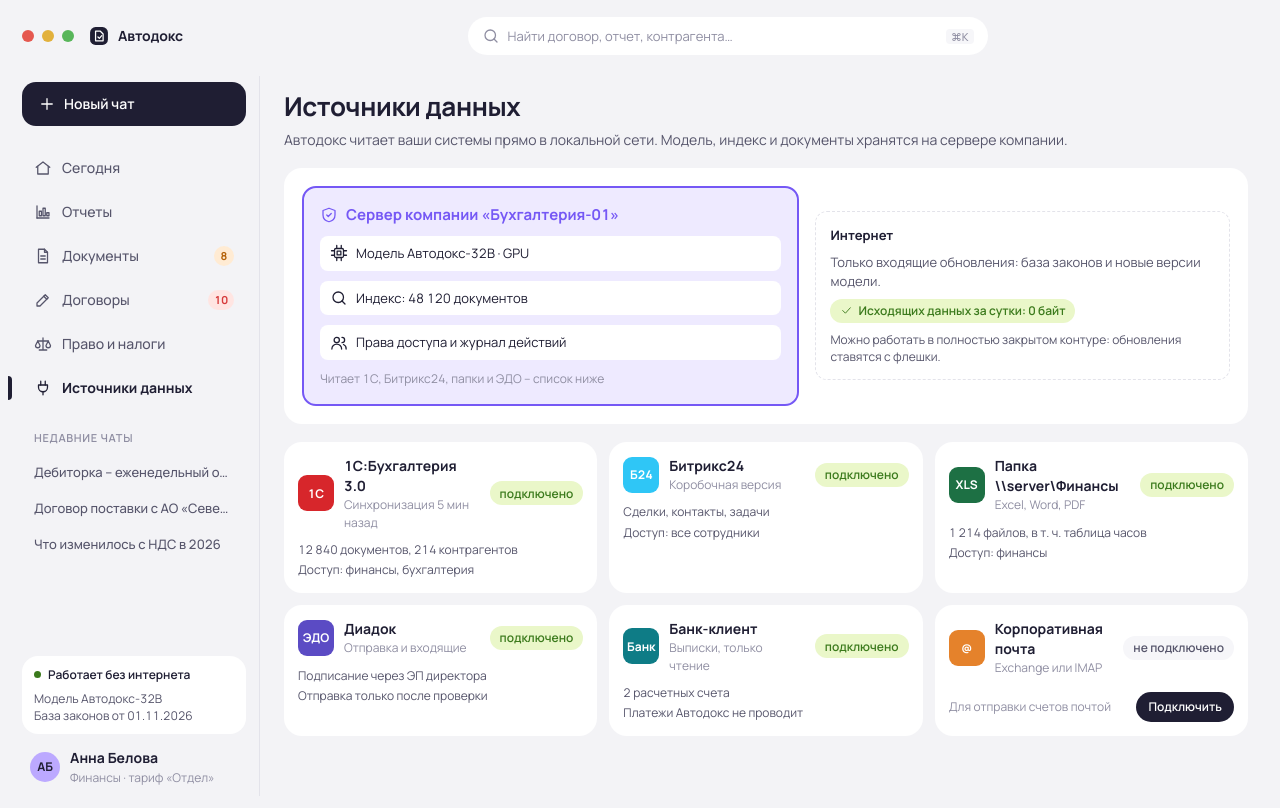
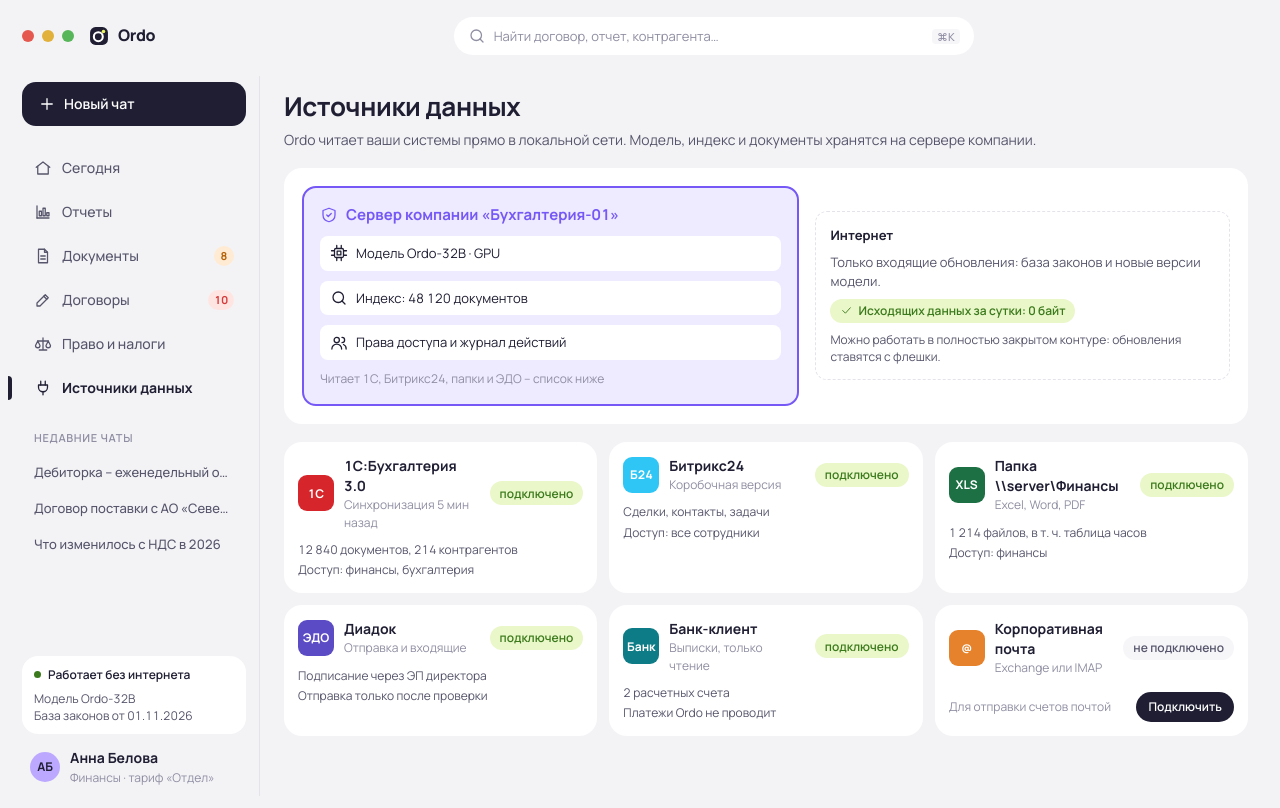
Before and after one commit to timofeevaekaterinan-rgb/ordo-prototype, a plain HTML site: page prototype/index.html in a window 1280 px wide. Both pictures are taken after a click on the button 134 px from the left and 695 px from the top of the page. Drawn offline with Linux system fonts and the light colour scheme.

Commit message:
Переименование: Автодокс → Ordo, новый логотип
Co-Authored-By: Claude Opus 5.5 <noreply@anthropic.com>

```diff
--- a/prototype/index.html
+++ b/prototype/index.html
@@ -1,4 +1,4 @@
-<title>Автодокс</title>
+<title>Ordo</title>
 <meta name="viewport" content="width=device-width, initial-scale=1, viewport-fit=cover">
 <meta name="claude:viewport-fit-sides" content="cover">
 <link rel="preconnect" href="https://fonts.googleapis.com">
@@ -65,7 +65,7 @@ p{margin:0}
 .lights span{width:12px;height:12px;border-radius:50%;background:#E5584F}
 .lights span:nth-child(2){background:#E2B13C}
 .lights span:nth-child(3){background:#58B65A}
-.brand{display:flex;align-items:center;gap:8px;font-weight:700;letter-spacing:-.01em}
+.brand{display:flex;align-items:center;gap:8px;font-weight:800;font-size:16px;letter-spacing:-.02em}
 .brand svg{width:22px;height:22px}
 .search{flex:1;max-width:460px;margin-inline:auto;display:flex;align-items:center;gap:8px;height:30px;padding:0 10px;border:1px solid var(--line);border-radius:8px;background:var(--panel);color:var(--ink-3);font-size:13px;min-width:0}
 .search span{overflow:hidden;white-space:nowrap;text-overflow:ellipsis;flex:1}
@@ -703,7 +703,7 @@ th{border-bottom-color:var(--line-2)}
     <symbol id="i-left" viewBox="0 0 24 24"><path d="M15 6l-6 6 6 6"/></symbol>
     <symbol id="i-users" viewBox="0 0 24 24"><circle cx="9" cy="8" r="3.5"/><path d="M2.5 20a6.5 6.5 0 0113 0"/><path d="M16 4.5a3.5 3.5 0 010 7M18 14a6 6 0 013.5 6"/></symbol>
     <symbol id="i-cloud" viewBox="0 0 24 24"><path d="M7 18a5 5 0 01-.5-10A6 6 0 0118 9a4.5 4.5 0 01-1 9z"/><path d="M12 11v6M9.5 14.5L12 17l2.5-2.5"/></symbol>
-    <symbol id="logo" viewBox="0 0 32 32"><rect x="3" y="3" width="26" height="26" rx="8" fill="var(--pri)" stroke="none"/><path d="M11 9h7l4 4v10H11z" fill="none" stroke="var(--accent-ink)" stroke-width="1.8" stroke-linejoin="round"/><path d="M14.5 17.5l2 2 3.5-4" fill="none" stroke="var(--accent-ink)" stroke-width="1.8" stroke-linecap="round" stroke-linejoin="round"/></symbol>
+    <symbol id="logo" viewBox="0 0 32 32"><rect x="3" y="3" width="26" height="26" rx="8" fill="var(--pri)" stroke="none"/><circle cx="15" cy="17" r="6.5" fill="none" stroke="#FFFFFF" stroke-width="3"/><circle cx="22.5" cy="9.5" r="2.6" fill="var(--lime)" stroke="none"/></symbol>
   </defs>
 </svg>
 
@@ -711,7 +711,7 @@ th{border-bottom-color:var(--line-2)}
   <header class="titlebar">
     <button class="ibtn burger" id="burger" aria-label="Меню"><svg class="i"><use href="#i-menu"/></svg></button>
     <div class="lights" aria-hidden="true"><span></span><span></span><span></span></div>
-    <div class="brand"><svg><use href="#logo"/></svg>Автодокс</div>
+    <div class="brand"><svg><use href="#logo"/></svg>Ordo</div>
     <div class="search" role="button" tabindex="0" data-toast="Поиск по документам, отчетам и чатам работает по локальному индексу"><svg class="i"><use href="#i-search"/></svg><span>Найти договор, отчет, контрагента…</span><kbd>⌘K</kbd></div>
   </header>
 
@@ -733,7 +733,7 @@ th{border-bottom-color:var(--line-2)}
         <a data-go="law"><span>Что изменилось с НДС в 2026</span></a>
       </nav>
       <div class="side-foot">
-        <button class="engine" data-go="sources" title="Где обрабатываются данные"><b class="eng-on"><span class="dot"></span>Работает без интернета</b><span>Модель Автодокс-32B<br>База законов от 01.11.2026</span></button>
+        <button class="engine" data-go="sources" title="Где обрабатываются данные"><b class="eng-on"><span class="dot"></span>Работает без интернета</b><span>Модель Ordo-32B<br>База законов от 01.11.2026</span></button>
         <button class="me" data-modal="m-plans"><span class="ava">АБ</span><span><b>Анна Белова</b><small>Финансы · тариф «Отдел»</small></span></button>
       </div>
     </aside>
@@ -747,7 +747,7 @@ th{border-bottom-color:var(--line-2)}
             <div>
               <span class="hi">Добрый день, Анна!</span>
               <h1>Сегодня 3 задачи ждут вашей проверки</h1>
-              <p>Понедельник, 2 ноября. Остальное Автодокс сделал сам.</p>
+              <p>Понедельник, 2 ноября. Остальное Ordo сделал сам.</p>
               <button class="btn" data-go="acts">Календарь <svg class="i" style="width:14px;height:14px;transform:rotate(-45deg)"><use href="#i-send"/></svg></button>
             </div>
             <div class="tasks">
@@ -848,7 +848,7 @@ th{border-bottom-color:var(--line-2)}
                 <div class="att"><div class="thumb" style="width:64px;height:44px"><div class="xls"><i class="h"></i><i class="h"></i><i class="h"></i><i class="h"></i><i class="h"></i><i></i><i class="y"></i><i></i><i></i><i></i><i></i><i></i><i></i><i class="y"></i><i></i><i></i><i></i><i></i><i class="y"></i><i></i></div></div>дебиторка_неделя.png</div>
               </div>
               <div class="msg a">
-                <div class="who"><svg><use href="#logo"/></svg>Автодокс</div>
+                <div class="who"><svg><use href="#logo"/></svg>Ordo</div>
                 <details class="steps">
                   <summary><svg class="i" style="width:15px;height:15px"><use href="#i-check"/></svg>Готово за 38 секунд · 5 шагов</summary>
                   <ol>
@@ -1022,7 +1022,7 @@ th{border-bottom-color:var(--line-2)}
             <div class="chat-body" id="chat-sev">
               <div class="msg u"><div class="bub">Сделай договор поставки с «Северлес» по нашему типовому шаблону. Пиломатериалы, отсрочка 30 дней, неустойка 0,5% в день – как они просили. Реквизиты возьми из 1С.</div></div>
               <div class="msg a">
-                <div class="who"><svg><use href="#logo"/></svg>Автодокс</div>
+                <div class="who"><svg><use href="#logo"/></svg>Ordo</div>
                 <details class="steps">
                   <summary><svg class="i" style="width:15px;height:15px"><use href="#i-check"/></svg>Готово за 52 секунды · 4 шага</summary>
                   <ol>
@@ -1121,7 +1121,7 @@ th{border-bottom-color:var(--line-2)}
             <div class="chat-body">
               <div class="msg u"><div class="bub">Объясни простым языком, что поменялось с НДС и что мне сделать в 1С и в договорах. Я запуталась.</div></div>
               <div class="msg a">
-                <div class="who"><svg><use href="#logo"/></svg>Автодокс</div>
+                <div class="who"><svg><use href="#logo"/></svg>Ordo</div>
                 <div class="answer">
                   <div class="card box">
                     <h3>Коротко</h3>
@@ -1183,12 +1183,12 @@ th{border-bottom-color:var(--line-2)}
       <!-- ===================== ИСТОЧНИКИ ===================== -->
       <section class="view" id="v-sources" data-title="Источники данных" hidden>
         <div class="page">
-          <div class="page-h"><div class="t"><h1>Источники данных</h1><p>Автодокс читает ваши системы прямо в локальной сети. Модель, индекс и документы хранятся на сервере компании.</p></div></div>
+          <div class="page-h"><div class="t"><h1>Источники данных</h1><p>Ordo читает ваши системы прямо в локальной сети. Модель, индекс и документы хранятся на сервере компании.</p></div></div>
 
           <div class="card flow">
             <div class="core">
               <b><svg class="i"><use href="#i-shield"/></svg>Сервер компании «Бухгалтерия-01»</b>
-              <div class="node"><svg class="i"><use href="#i-cpu"/></svg>Модель Автодокс-32B · GPU</div>
+              <div class="node"><svg class="i"><use href="#i-cpu"/></svg>Модель Ordo-32B · GPU</div>
               <div class="node"><svg class="i"><use href="#i-search"/></svg>Индекс: 48 120 документов</div>
               <div class="node"><svg class="i"><use href="#i-users"/></svg>Права доступа и журнал действий</div>
               <span class="arrow">Читает 1С, Битрикс24, папки и ЭДО – список ниже</span>
@@ -1206,7 +1206,7 @@ th{border-bottom-color:var(--line-2)}
             <div class="card"><div class="hd"><span class="logo" style="background:#2FC6F6">Б24</span><span class="t"><b>Битрикс24</b><small>Коробочная версия</small></span><span class="chip ok">подключено</span></div><div class="meta"><span>Сделки, контакты, задачи</span><span>Доступ: все сотрудники</span></div></div>
             <div class="card"><div class="hd"><span class="logo" style="background:#1D7044">XLS</span><span class="t"><b>Папка \\server\Финансы</b><small>Excel, Word, PDF</small></span><span class="chip ok">подключено</span></div><div class="meta"><span>1 214 файлов, в т. ч. таблица часов</span><span>Доступ: финансы</span></div></div>
             <div class="card"><div class="hd"><span class="logo" style="background:#5B4BC4">ЭДО</span><span class="t"><b>Диадок</b><small>Отправка и входящие</small></span><span class="chip ok">подключено</span></div><div class="meta"><span>Подписание через ЭП директора</span><span>Отправка только после проверки</span></div></div>
-            <div class="card"><div class="hd"><span class="logo" style="background:#0E7C86">Банк</span><span class="t"><b>Банк-клиент</b><small>Выписки, только чтение</small></span><span class="chip ok">подключено</span></div><div class="meta"><span>2 расчетных счета</span><span>Платежи Автодокс не проводит</span></div></div>
+            <div class="card"><div class="hd"><span class="logo" style="background:#0E7C86">Банк</span><span class="t"><b>Банк-клиент</b><small>Выписки, только чтение</small></span><span class="chip ok">подключено</span></div><div class="meta"><span>2 расчетных счета</span><span>Платежи Ordo не проводит</span></div></div>
             <div class="card"><div class="hd"><span class="logo" style="background:#E5822B">@</span><span class="t"><b>Корпоративная почта</b><small>Exchange или IMAP</small></span><span class="chip neu">не подключено</span></div><div class="ft"><span class="muted" style="font-size:12px">Для отправки счетов почтой</span><button class="btn sm pri" data-connect>Подключить</button></div></div>
           </div>
         </div>
@@ -1225,7 +1225,7 @@ th{border-bottom-color:var(--line-2)}
         <div class="st"><span class="n">2</span><span><b>Петров С. А.</b><small>Генеральный директор · после финдиректора</small></span></div>
       </div>
       <label class="fld"><span>Комментарий</span><textarea id="ma-c">Отчет по дебиторке на 2 ноября. Просрочка выросла до 37%, предлагаю обсудить «Северлес» и ИП Орлова.</textarea></label>
-      <div class="note"><svg class="i"><use href="#i-shield"/></svg><span>Согласующие откроют документ в Автодоксе внутри сети компании. Комментарии и правки сохранятся в истории версий.</span></div>
+      <div class="note"><svg class="i"><use href="#i-shield"/></svg><span>Согласующие откроют документ в Ordo внутри сети компании. Комментарии и правки сохранятся в истории версий.</span></div>
     </div>
     <div class="modal-f"><button class="btn" data-close>Отмена</button><button class="btn pri" data-close data-toast="Отправлено на согласование Ивановой Е. Н.">Отправить</button></div>
   </div>
@@ -1281,7 +1281,7 @@ th{border-bottom-color:var(--line-2)}
 
 <div class="scrim" id="m-plans" hidden>
   <div class="modal wide" role="dialog" aria-modal="true" aria-labelledby="mpl-t">
-    <div class="modal-h"><b id="mpl-t">Тарифы Автодокса</b><button class="ibtn" data-close aria-label="Закрыть"><svg class="i"><use href="#i-x"/></svg></button></div>
+    <div class="modal-h"><b id="mpl-t">Тарифы Ordo</b><button class="ibtn" data-close aria-label="Закрыть"><svg class="i"><use href="#i-x"/></svg></button></div>
     <div class="modal-b">
       <div class="plans">
         <div class="card plan"><span class="eyebrow">Специалист</span><span class="price">3 900 ₽ <small>/ мес</small></span><ul><li>1 рабочее место</li><li>Работает на ноутбуке или ПК</li><li>Отчеты, документы, договоры</li><li>Обновления законов каждую неделю</li></ul></div>
@@ -1551,7 +1551,7 @@ function openReport(id){
   if(deb){$('#rep-ver').textContent='Версия '+ver+' · обновлено сегодня в 9:00 · данные 1С на 08:55';return}
   $('#rep-ver').textContent=r.ver;
   $('#chat-gen').innerHTML=`<div class="msg u"><div class="bub">${esc(r.ask)}</div></div>
-    <div class="msg a"><div class="who"><svg><use href="#logo"/></svg>Автодокс</div>
+    <div class="msg a"><div class="who"><svg><use href="#logo"/></svg>Ordo</div>
     <details class="steps"><summary><svg class="i" style="width:15px;height:15px"><use href="#i-check"/></svg>Готово · ${r.steps.length} шага</summary><ol>${r.steps.map(t=>`<li><svg class="i"><use href="#i-check"/></svg><span>${esc(t)}</span></li>`).join('')}</ol></details>
     ${r.say.map(t=>`<p>${esc(t)}</p>`).join('')}
     <div class="sugg">${r.sugg.map(t=>`<button data-toast="${esc(t)}: готовлю в чате отчета">${esc(t)}</button>`).join('')}</div></div>`;
@@ -1796,7 +1796,7 @@ function openContract(id){
   if(sev){$('#con-ver').textContent='Черновик · текст можно править прямо в документе';return}
   $('#con-ver').textContent=c.ver;
   $('#chat-cgen').innerHTML=`<div class="msg u"><div class="bub">${esc(c.ask)}</div></div>
-    <div class="msg a"><div class="who"><svg><use href="#logo"/></svg>Автодокс</div>
+    <div class="msg a"><div class="who"><svg><use href="#logo"/></svg>Ordo</div>
     <details class="steps"><summary><svg class="i" style="width:15px;height:15px"><use href="#i-check"/></svg>Готово · ${c.steps.length} шага</summary><ol>${c.steps.map(t=>`<li><svg class="i"><use href="#i-check"/></svg><span>${esc(t)}</span></li>`).join('')}</ol></details>
     ${c.say.map(t=>`<p>${esc(t)}</p>`).join('')}
     <div class="sugg">${c.finds.length>1?'<button data-cfixall>Исправить все</button>':''}${c.sugg.map(t=>`<button data-toast="${esc(t)}: готовлю в чате договора">${esc(t)}</button>`).join('')}</div></div>`;
```
Also changed, not shown: index.html (+16 -16 lines), 1 other file.
